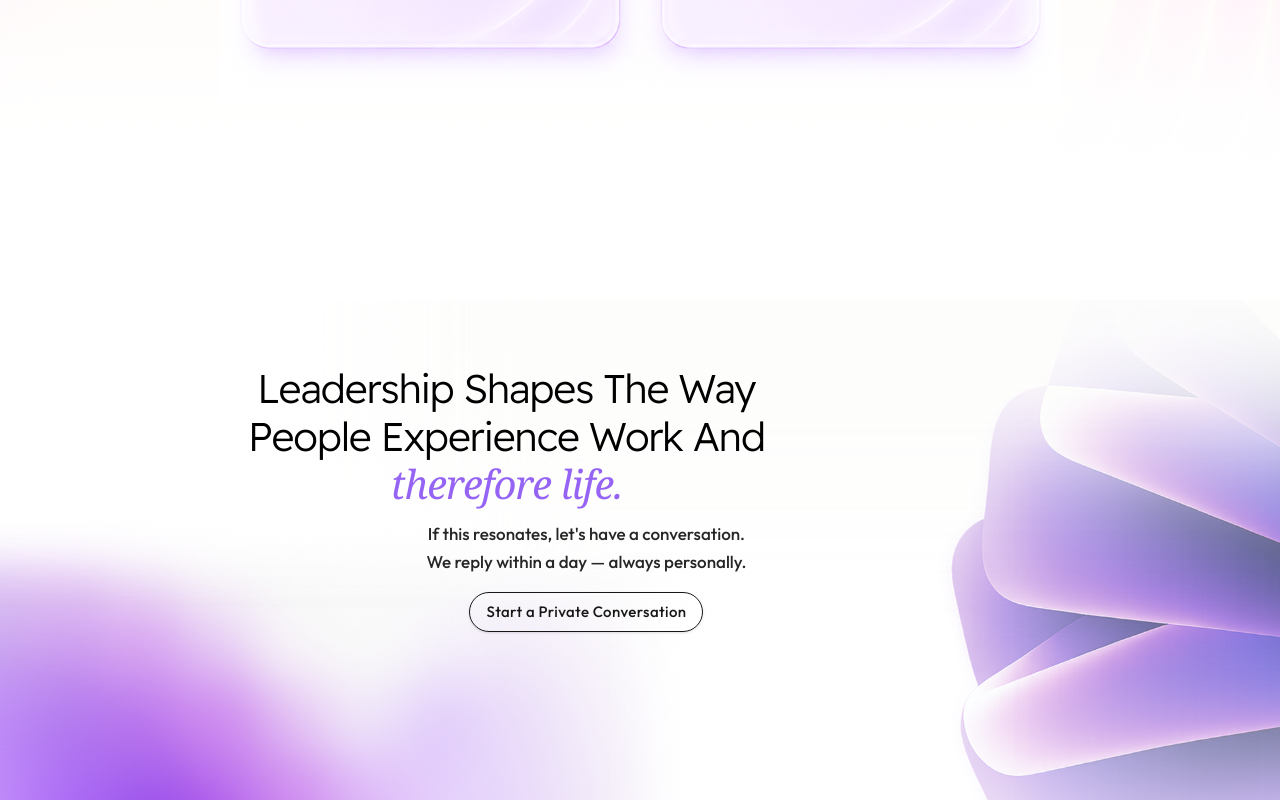
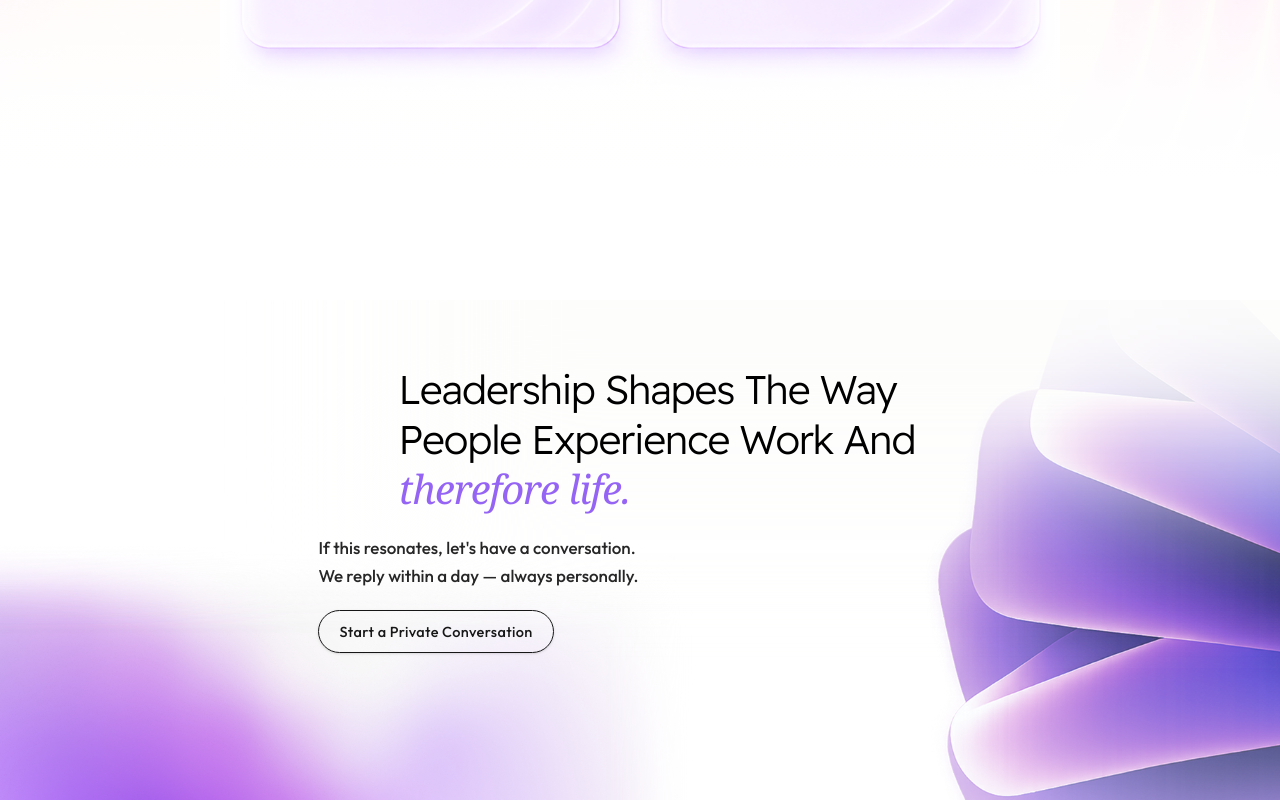
Before and after one commit to usman1217-art/rezenate-clone, a Next.js app: page / in a window 1280 px wide. Shown: the part 4067-4867 px from the top of the page. Built offline with nearby package versions, Linux system fonts and the light colour scheme; a web font is replaced by a local one.

Commit message:
made changes in ui

```diff
--- a/src/components/ConversationSection.js
+++ b/src/components/ConversationSection.js
@@ -7,25 +7,28 @@ import BlurDivider from '@/components/BlurDivider';
    ========================================================= */
 const CONFIG = {
   // 1. LEFT BACKGROUND IMAGE
-  leftWash: 'absolute left-0 bottom-0 w-full sm:w-[90%] md:w-[85%] lg:w-[78%] xl:w-[72%] h-[70%] sm:h-[80%] md:h-[85%]',
+  leftWash: 'absolute left-0 bottom-0 w-full sm:w-[95%] md:w-[85%] lg:w-[78%] xl:w-[72%] h-[60%] sm:h-[75%] md:h-[85%]',
 
-  // 2. RIGHT BACKGROUND IMAGE (Desktop)
-  rightGraphic: 'hidden md:block absolute top-0 right-0 h-full w-[44%] lg:w-[38%] xl:w-[32%]',
+  // 2. RIGHT BACKGROUND IMAGE (Desktop Only)
+  rightGraphic: 'hidden md:block absolute top-0 right-0 h-full w-[44%] lg:w-[38%] xl:w-[45%] max-w-[800px]',
 
-  // 3. TOP-RIGHT SVG MASK
-  topMask: 'absolute -top-[200px] sm:-top-[300px] md:-top-[380px] -right-[50px] w-[120%] md:w-[1111px] pointer-events-none z-0 opacity-80 md:opacity-100',
+  // 3. TOP-RIGHT SVG MASK (Hidden on mobile to match right graphic removal)
+  topMask: 'hidden md:block absolute md:-top-[320px] lg:-top-[380px] -right-[50px] md:w-[1111px] z-10 pointer-events-none transition-all duration-300',
 
-  // 4. BOTTOM MASK
-  bottomMaskPosition: 'absolute inset-x-0 bottom-0 h-12 md:h-16 z-10',
+  // 4. BOTTOM MASK (USING YOUR BlurDivider COMPONENT)
+  bottomMaskPosition: 'absolute inset-x-0 bottom-0 h-16 sm:h-20 md:h-24 z-10',
 };
 
 // Fade masks so the raster images blend into the white section background
-const LEFT_WASH_MASK = 'radial-gradient(circle at 0% 100%, white 0%, white 25%, transparent 100%)';
-const RIGHT_GRAPHIC_MASK = 'radial-gradient(circle at 100% 0%, white 0%, white 25%, transparent 100%)';
+const LEFT_WASH_MASK = 'radial-gradient(circle at 0% 100%, black 0%, black 35%, transparent 100%)';
+const RIGHT_GRAPHIC_MASK = 'radial-gradient(circle at 100% 0%, black 0%, black 35%, transparent 100%)';
 
 export default function ConversationCTASection() {
   return (
-    <section id="contact" className="relative mt-10 w-full bg-white overflow-hidden pt-8 pb-20 sm:pt-12 sm:pb-28 md:pt-16 md:pb-36 lg:pt-16 lg:pb-64 font-sans">
+    <section
+      id="contact"
+      className="relative mt-6 sm:mt-10 w-full bg-white overflow-hidden pt-12 pb-24 sm:pt-16 sm:pb-32 md:pt-20 md:pb-40 lg:pt-16 lg:pb-65 font-sans"
+    >
 
       {/* ========================================= */}
       {/* LEFT SOFT PURPLE WASH (blur-em.png) */}
@@ -40,17 +43,16 @@ export default function ConversationCTASection() {
         >
           <Image
             src="/blurr.png"
-            alt="Background wash left"
+            alt=""
             fill
             priority
-            sizes="(max-width: 768px) 100vw, 700px"
             className="object-contain object-left-bottom"
           />
         </div>
       </div>
 
       {/* ========================================= */}
-      {/* RIGHT-SIDE GRAPHIC (right.png) */}
+      {/* RIGHT-SIDE GRAPHIC (right.png) — REMOVED FROM MOBILE */}
       {/* ========================================= */}
       <div
         className={`${CONFIG.rightGraphic} pointer-events-none select-none z-0`}
@@ -61,34 +63,15 @@ export default function ConversationCTASection() {
       >
         <Image
           src="/right.png"
-          alt="Background graphic right"
+          alt=""
           fill
+          className="object-contain object-right"
           priority
-          sizes="(max-width: 1024px) 44vw, 38vw"
-          className="object-contain object-right-top"
-        />
-      </div>
-
-      {/* Mobile-only version of the right side graphic */}
-      <div
-        className="md:hidden absolute top-0 right-0 w-[200px] sm:w-[240px] h-[300px] sm:h-[360px] opacity-70 pointer-events-none select-none z-0"
-        style={{
-          maskImage: RIGHT_GRAPHIC_MASK,
-          WebkitMaskImage: RIGHT_GRAPHIC_MASK,
-        }}
-      >
-        <Image
-          src="/right.png"
-          alt="Background graphic right mobile"
-          fill
-          priority
-          sizes="240px"
-          className="object-contain object-right-top animate-pulse"
         />
       </div>
 
       {/* ========================================= */}
-      {/* TOP RIGHT MASK SVG (Blends the upper edge) */}
+      {/* TOP RIGHT MASK SVG — REMOVED FROM MOBILE */}
       {/* ========================================= */}
       <div className={CONFIG.topMask}>
         <svg width="1111" height="748" viewBox="0 0 1111 748" fill="none" xmlns="http://www.w3.org/2000/svg" className="w-full h-auto">
@@ -106,23 +89,23 @@ export default function ConversationCTASection() {
       </div>
 
       {/* ========================================= */}
-      {/* BOTTOM EDGE MASK (USING BlurDivider) */}
+      {/* BOTTOM EDGE MASK (USING YOUR BlurDivider COMPONENT) */}
       {/* ========================================= */}
       <BlurDivider className={CONFIG.bottomMaskPosition} />
 
       {/* ========================================= */}
-      {/* TEXT CONTENT & ANIMATIONS */}
+      {/* CONTENT LAYER */}
       {/* ========================================= */}
-      <div className="relative z-20 w-full max-w-[1200px] mx-auto px-6 sm:px-8 md:px-12">
-        <div className="max-w-[680px] text-center mx-auto md:mx-0 md:ml-[8%] lg:ml-[10%]">
+      <div className="relative z-20 w-full max-w-[1240px] mx-auto px-4 sm:px-8 md:px-12 flex flex-col items-center md:items-start">
+        <div className="w-full max-w-[640px] lg:max-w-[680px] text-center md:text-left md:ml-[4%] lg:ml-[8%] xl:ml-[10%]">
 
           {/* ANIMATED HEADING */}
           <motion.h2
-            initial={{ opacity: 0, x: -50 }}
+            initial={{ opacity: 0, x: -40 }}
             whileInView={{ opacity: 1, x: 0 }}
             viewport={{ once: true, margin: "-40px" }}
-            transition={{ duration: 0.9, ease: "easeOut" }}
-            className="lg:relative lg:left-12 max-w-[520px] mx-auto md:mx-0 font-readex-pro text-[26px] sm:text-[36px] md:text-[42px] lg:text-[40px] font-light leading-[1.2] tracking-tight text-black"
+            transition={{ duration: 0.8, ease: "easeOut" }}
+            className="md:relative lg:left-54 max-w-[520px] mx-auto md:mx-0 font-readex-pro text-[24px] sm:text-[32px] md:text-[38px] lg:text-[40px] font-light leading-[1.25] tracking-tight text-black"
           >
             Leadership Shapes The Way People Experience Work And{' '}
             <span className="italic font-serif font-light text-[#9564F4]">
@@ -132,11 +115,11 @@ export default function ConversationCTASection() {
 
           {/* ANIMATED PARAGRAPH */}
           <motion.p
-            initial={{ opacity: 0, x: 50 }}
+            initial={{ opacity: 0, x: 40 }}
             whileInView={{ opacity: 1, x: 0 }}
             viewport={{ once: true, margin: "-40px" }}
-            transition={{ duration: 0.9, ease: "easeOut", delay: 0.1 }}
-            className="mt-4 lg:relative lg:left-12 font-outfit sm:mt-3 text-[14px] sm:text-[15px] md:text-[17px] text-neutral-800 font-medium leading-relaxed"
+            transition={{ duration: 0.8, ease: "easeOut", delay: 0.1 }}
+            className="mt-5 md:relative lg:left-34 font-outfit text-[14px] sm:text-[15px] md:text-[16px] lg:text-[17px] text-neutral-800 font-medium leading-relaxed max-w-[480px] mx-auto md:mx-0"
           >
             If this resonates, let's have a conversation.
             <br className="hidden sm:block" />
@@ -145,15 +128,15 @@ export default function ConversationCTASection() {
 
           {/* ANIMATED BUTTON CONTAINER */}
           <motion.div
-            initial={{ opacity: 0, x: 50 }}
+            initial={{ opacity: 0, x: 40 }}
             whileInView={{ opacity: 1, x: 0 }}
             viewport={{ once: true, margin: "-40px" }}
-            transition={{ duration: 0.9, ease: "easeOut", delay: 0.2 }}
-            className="mt-6 sm:mt-4"
+            transition={{ duration: 0.8, ease: "easeOut", delay: 0.2 }}
+            className="mt-6 md:mt-5"
           >
             <button
               type="button"
-              className="inline-flex font-outfit lg:relative lg:left-12 items-center justify-center px-4 py-2 rounded-full border border-neutral-900 text-[14px] sm:text-[15px] font-medium text-neutral-900 tracking-wide transition-colors duration-300 hover:bg-neutral-900 hover:text-white shadow-sm cursor-pointer"
+              className="inline-flex font-outfit md:relative lg:left-34 items-center justify-center px-5 py-2.5 rounded-full border border-neutral-900 text-[13.5px] sm:text-[14.5px] font-medium text-neutral-900 tracking-wide transition-colors duration-300 hover:bg-neutral-900 hover:text-white shadow-sm cursor-pointer"
             >
               Start a Private Conversation
             </button>
```
